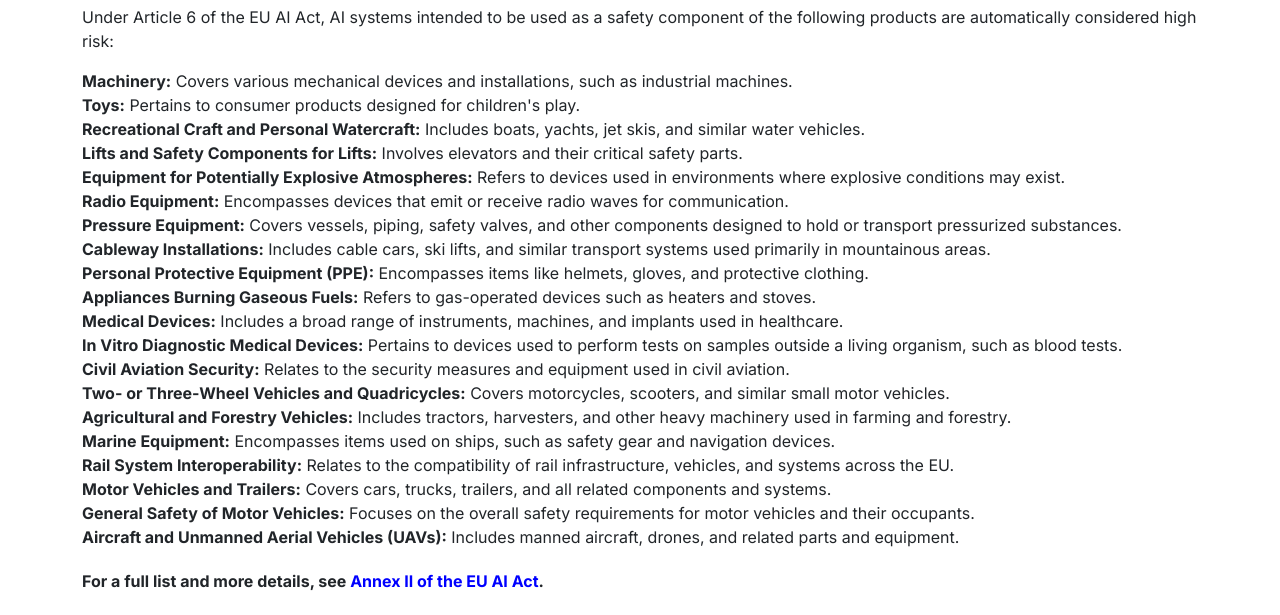
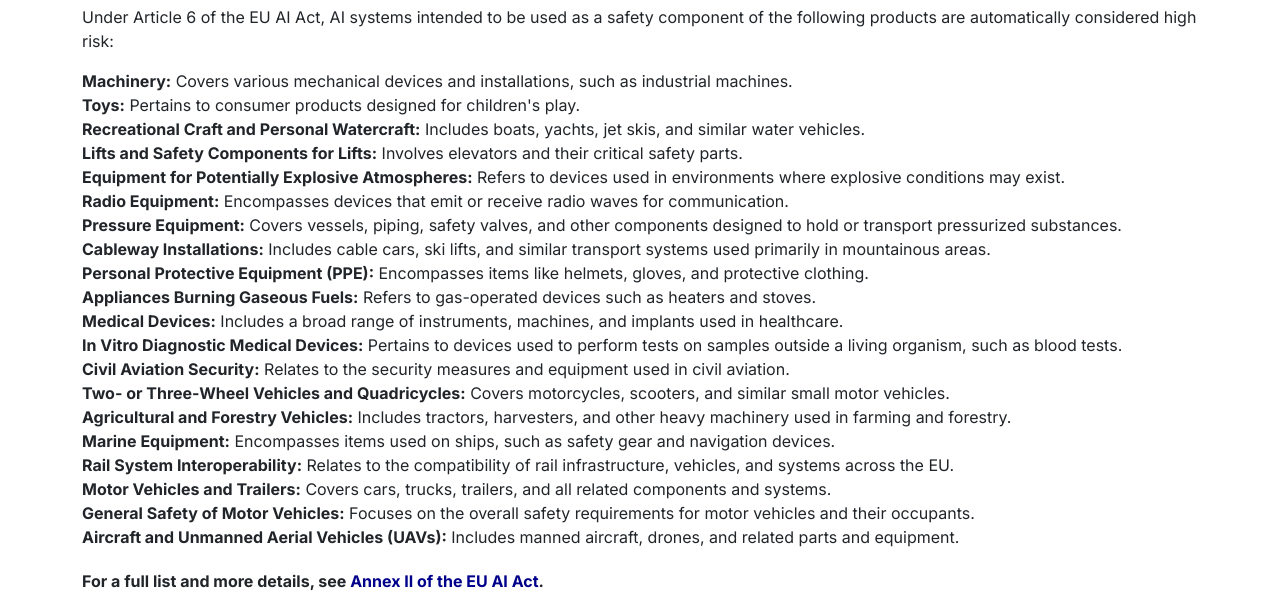
Before and after one commit to ScaleSafe/scalesafe.github.io, a plain HTML site: page regulated_products.html in a window 1280 px wide. Shown: the part 185-800 px from the top of the page. Drawn offline with nearby package versions, Linux system fonts and the light colour scheme.

Commit message:
fix link

```diff
--- a/regulated_products.html
+++ b/regulated_products.html
@@ -51,7 +51,7 @@
                 <li><strong>General Safety of Motor Vehicles:</strong> Focuses on the overall safety requirements for motor vehicles and their occupants.</li>
                 <li><strong>Aircraft and Unmanned Aerial Vehicles (UAVs):</strong> Includes manned aircraft, drones, and related parts and equipment.</li>
             </ul>
-            <p style="margin-top: 20px;"><strong>For a full list and more details, see <a href="https://www.europarl.europa.eu/doceo/document/TA-9-2024-0138_EN.pdf" target="_blank" style="color: blue";>Annex II of the EU AI Act</a>.</strong></p>
+            <p style="margin-top: 20px;"><strong>For a full list and more details, see <a href="https://www.europarl.europa.eu/doceo/document/TA-9-2024-0138_EN.pdf" target="_blank" style="color:darkblue;">Annex II of the EU AI Act</a>.</strong></p>
         </section>
 
     </div>
```
